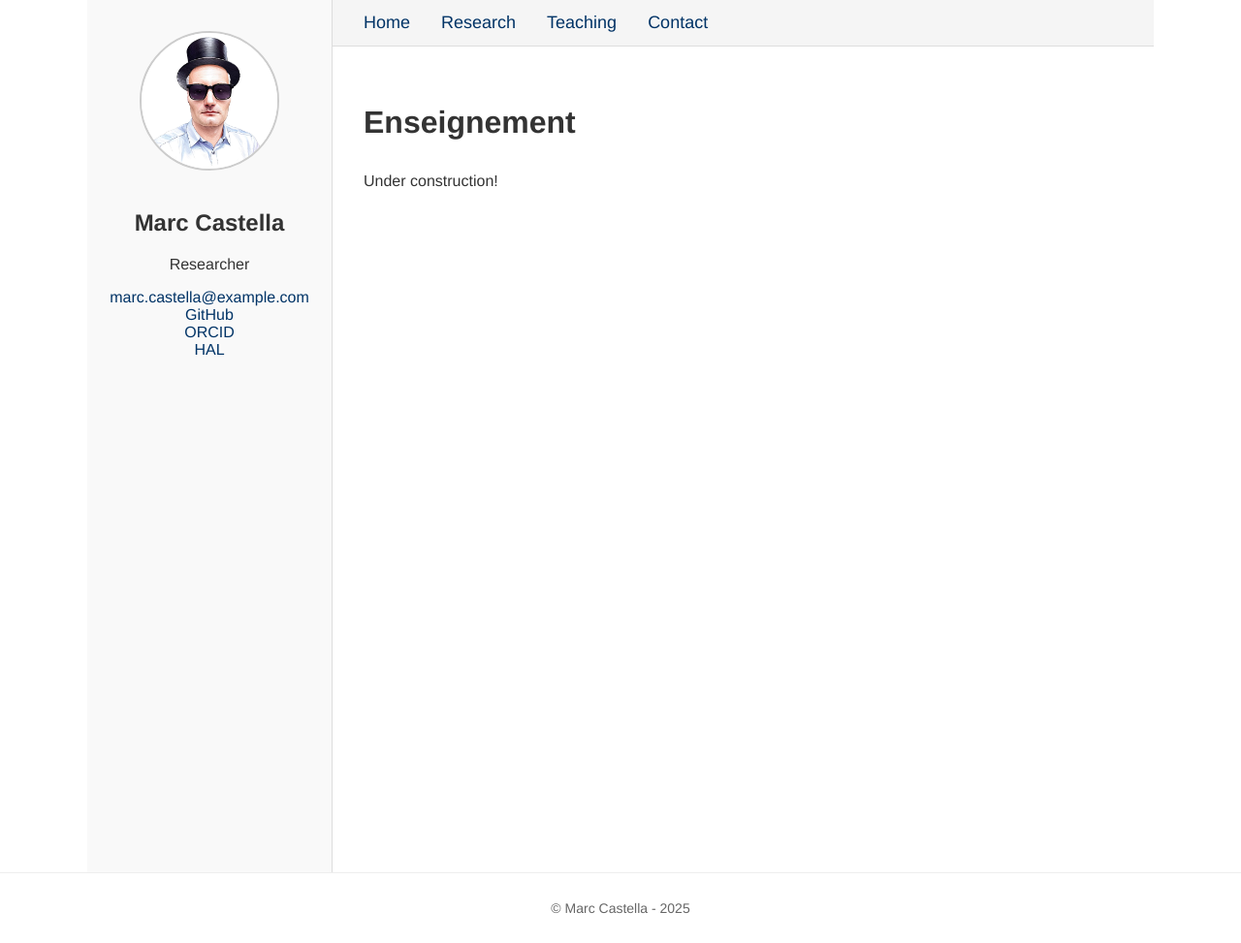
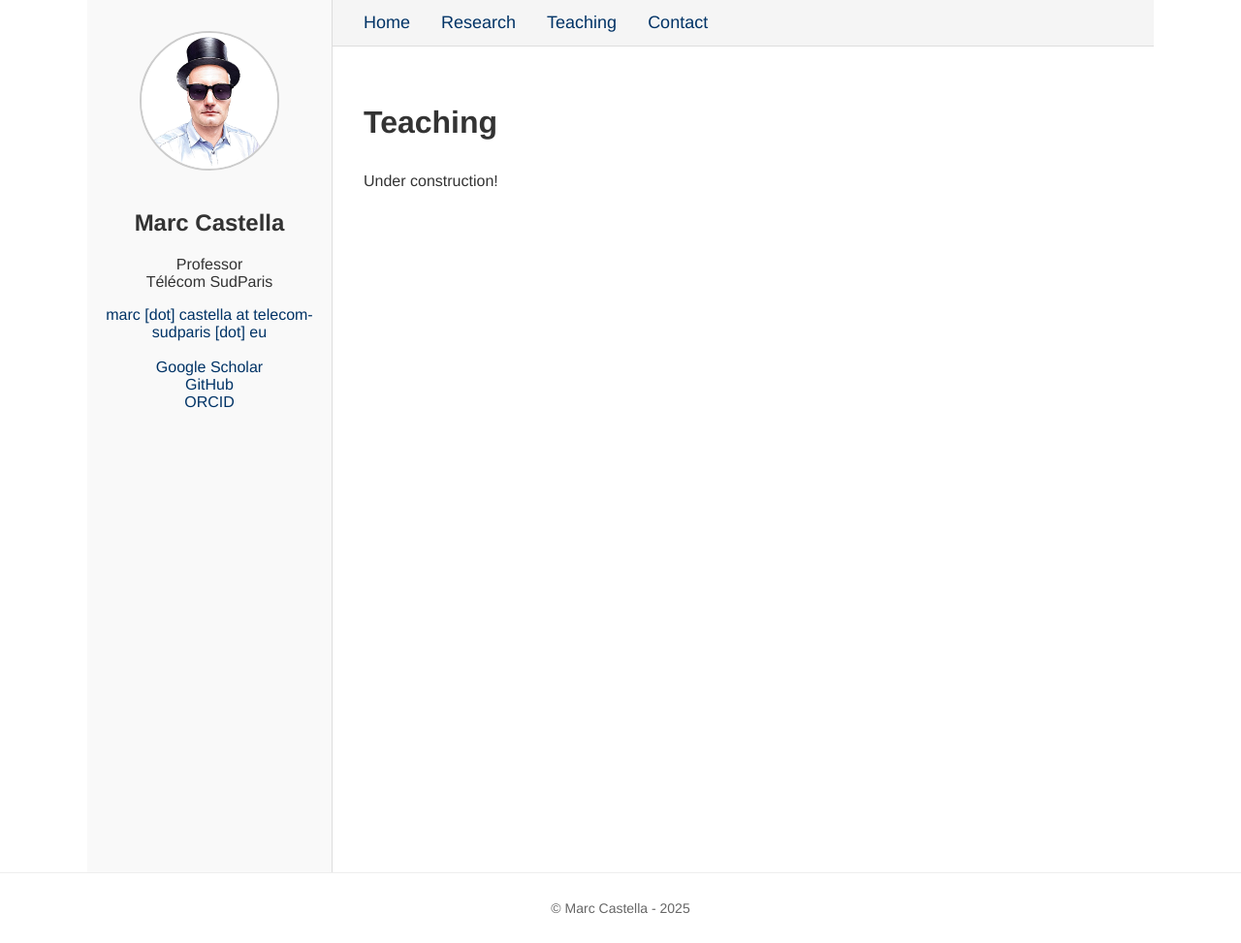
Before and after one commit to marc-castella/marc-castella.github.io, a Jekyll site: the page built from enseignement.md, in a window 1280 px wide. Shown: the whole page at 97% size. Built offline with Jekyll 4.4.1, drawn with Linux system fonts in a browser that asks for light colours.

Commit message:
Améliorations: email avec at/dot + liste publis HAL
	modifié :         _config.yml
	modifié :         _layouts/default.html
	modifié :         contact.md
	modifié :         enseignement.md
	modifié :         index.md
	modifié :         recherche.md

```diff
--- a/_config.yml
+++ b/_config.yml
@@ -1,8 +1,8 @@
 title: "Marc Castella"
 author:
   name: "Marc Castella"
-  title: "Researcher"
-  email: "marc.castella@example.com"
+  title: "Professor<br> Télécom SudParis"
+  email: "marc.castella at telecom-sudparis.eu"
 
 theme: null
 markdown: kramdown
--- a/_layouts/default.html
+++ b/_layouts/default.html
@@ -16,10 +16,13 @@
     <h2>{{ site.author.name }}</h2>
     <p>{{ site.author.title }}</p>
     <p>
-      <a href="mailto:{{ site.author.email }}">{{ site.author.email }}</a><br>
-      <a href="https://github.com/username">GitHub</a><br>
-      <a href="https://orcid.org/0000-0000-0000-0000">ORCID</a><br>
-      <a href="https://hal.archives-ouvertes.fr/">HAL</a>
+      <!-- <a href="mailto:{{ site.author.email }}">{{ site.author.email }}</a><br> -->
+      <a href="mailto:{{ site.author.email | replace: '@', ' [at] ' | replace: '.', ' [dot] ' }}"> {{ site.author.email | replace: '@', ' [at] ' | replace: '.', ' [dot] ' }} </a><br><br>
+
+      <a href="https://scholar.google.com/citations?user=XJeA564AAAAJ&hl=fr&oi=ao">Google Scholar</a><br>
+      <a href="https://github.com/marc-castella">GitHub</a><br>
+      <a href="https://orcid.org/0000-0003-0690-3676">ORCID</a><br>
+      <!-- <a href="https://hal.archives-ouvertes.fr/">HAL</a> -->
     </p>
   </aside>
 
--- a/enseignement.md
+++ b/enseignement.md
@@ -1,8 +1,8 @@
 ---
 layout: default
-title: Enseignement
+title: Teaching
 ---
 
-# Enseignement
+# Teaching
 
 Under construction!
```
Also changed, not shown: contact.md (+1 -1 lines), index.md (+2 -2 lines), recherche.md (+9 -2 lines).
